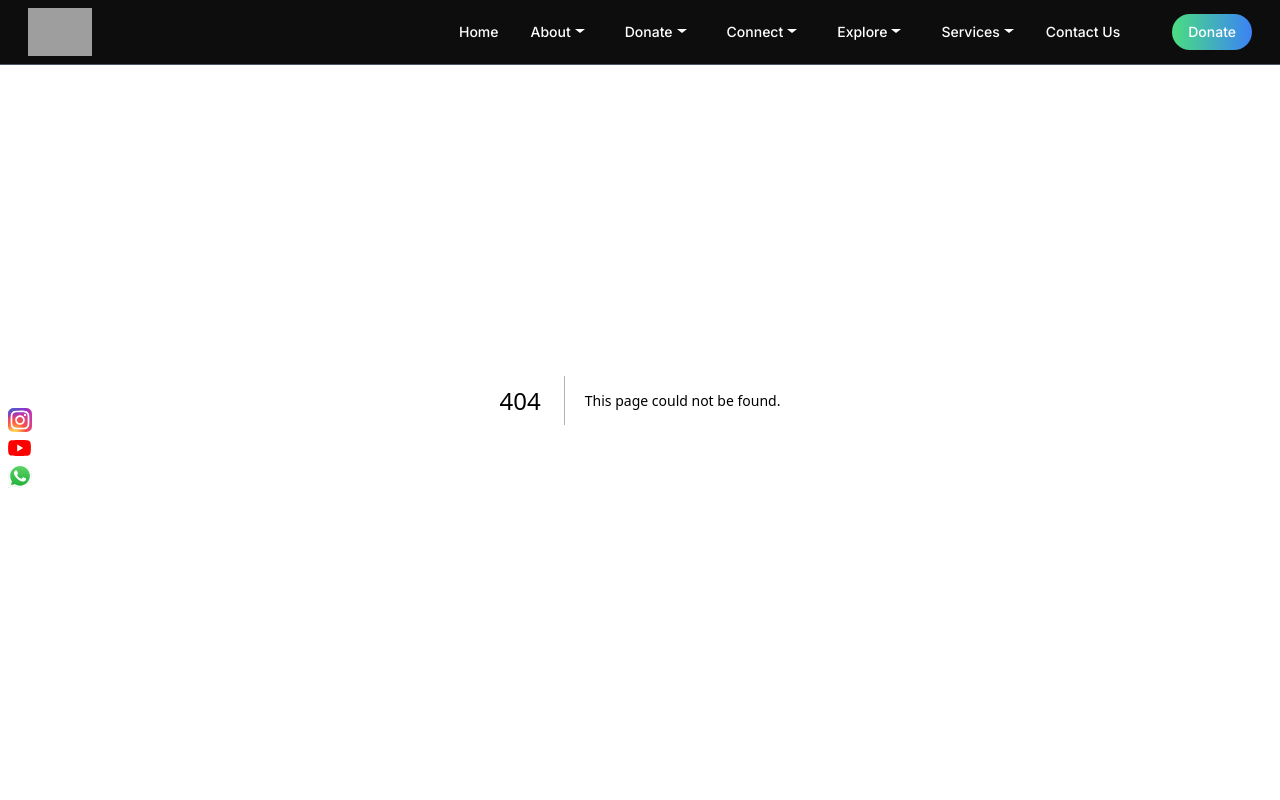
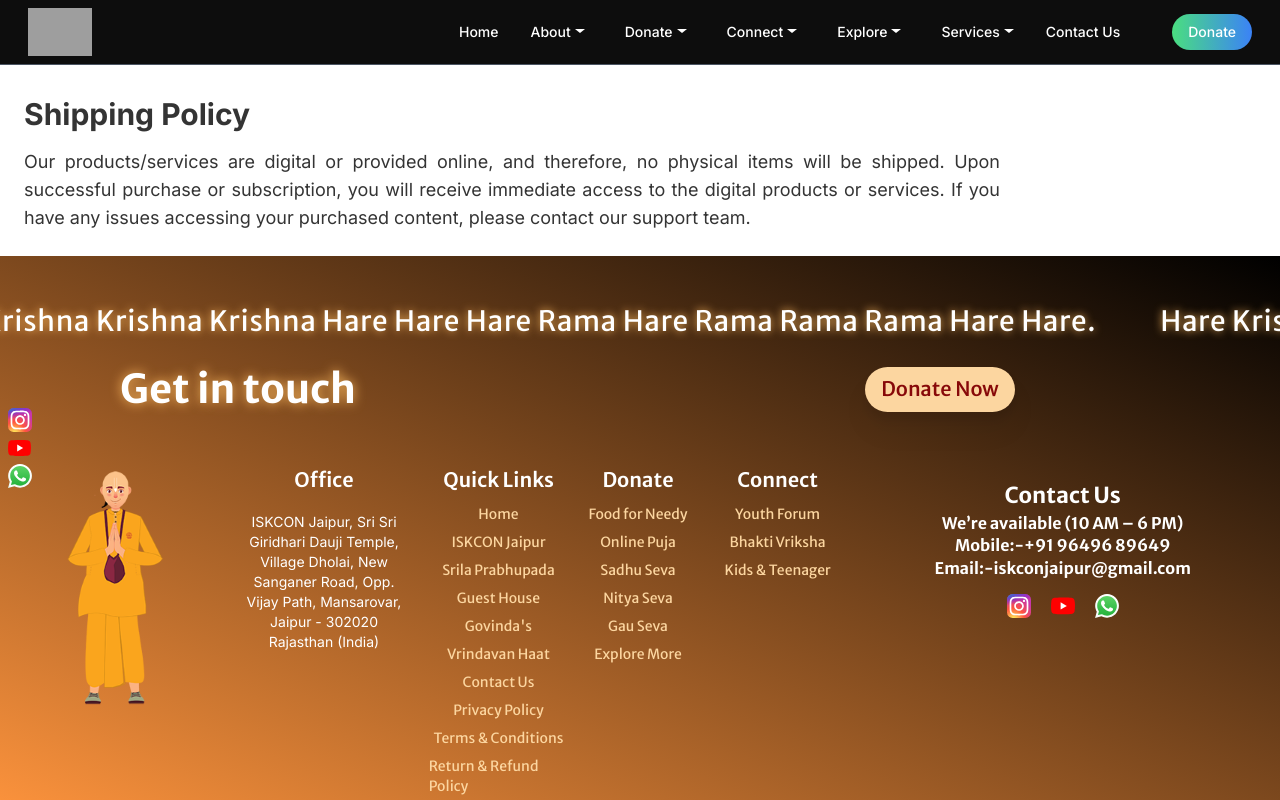
Before and after one commit to iskconjaipur/ijp-landing, a Next.js app: page /shipping-policy in a window 1280 px wide. Before the commit this address had no page. Shown: the top 800 px of the page. Built offline with nearby package versions, Linux system fonts and the light colour scheme; grey boxes are pictures that could not be loaded; what tw-elements would draw is missing.

Commit message:
updated shipping policy

```diff
--- /dev/null
+++ b/src/app/(policies)/shipping-policy/page.js
@@ -0,0 +1,16 @@
+import React from 'react';
+
+const page = () => {
+  return (
+    <div className="p-6 max-w-screen-lg pt-24">
+      <h1 className="text-3xl font-bold mb-4">Shipping Policy</h1>
+      <p className="text-lg text-justify">
+        Our products/services are digital or provided online, and therefore, no physical items will be shipped.
+        Upon successful purchase or subscription, you will receive immediate access to the digital products or services.
+        If you have any issues accessing your purchased content, please contact our support team.
+      </p>
+    </div>
+  );
+};
+
+export default page;
```
